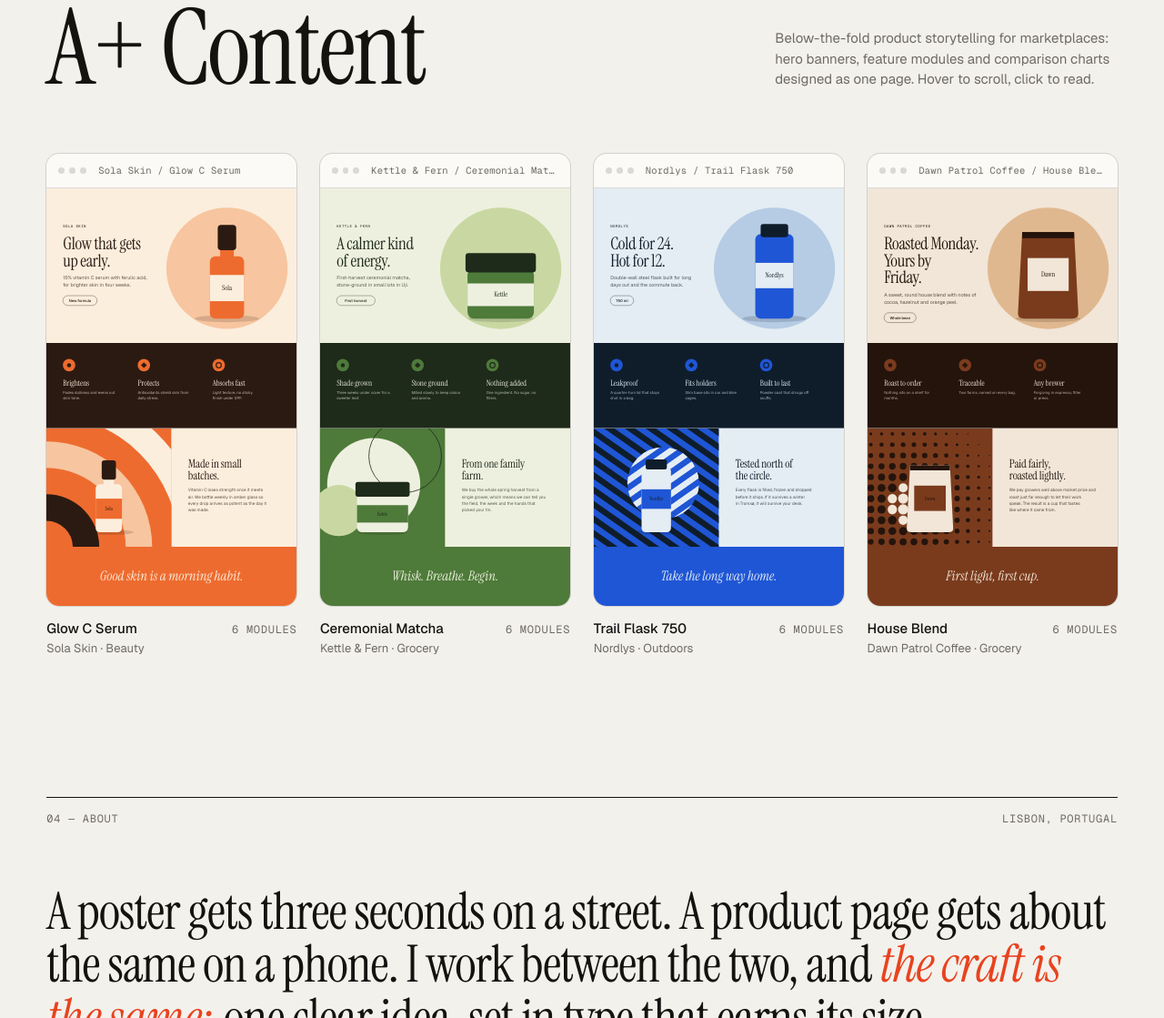
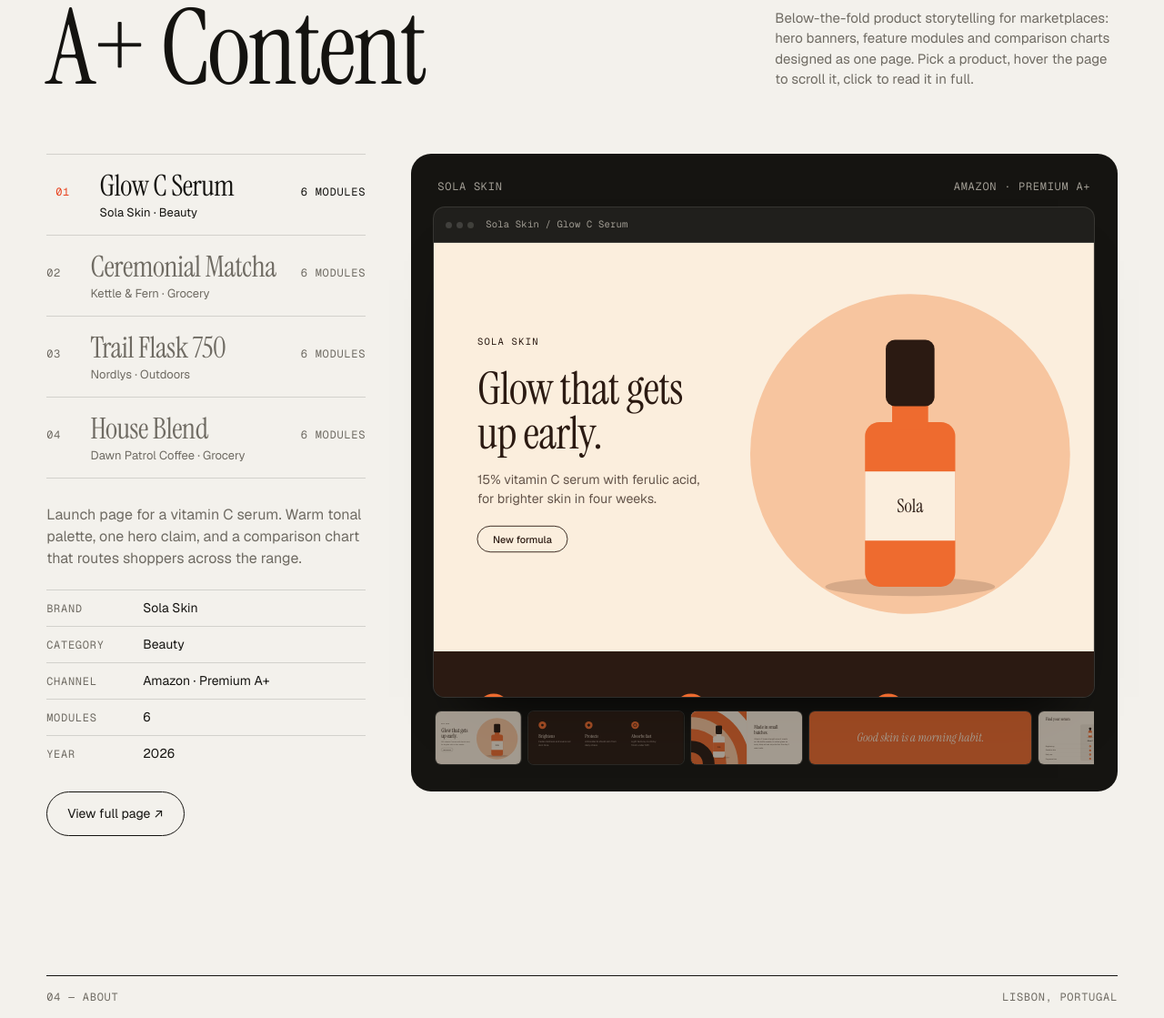
Before and after one commit to yuxuancao97/christina-w-portfolio, a plain HTML site: page index.html in a window 1280 px wide. Shown: the part 8657-9776 px from the top of the page at 91% size. Drawn offline with nearby package versions, Linux system fonts and the light colour scheme.

Commit message:
Rebuild A+ section as a showroom with page preview and module strip
Co-Authored-By: Claude Fable 5.2 <noreply@anthropic.com>

```diff
--- a/css/style.css
+++ b/css/style.css
@@ -8,6 +8,11 @@
   --muted: #6f6b63;
   --line: rgba(20, 19, 16, 0.14);
   --accent: #e8431f;
+  --stage: #151411;
+  --stage-surface: #201f1c;
+  --stage-ink: #edeae3;
+  --stage-muted: #a09c93;
+  --stage-line: rgba(237, 234, 227, 0.16);
   --is-dark: 0;
 
   --serif: "Instrument Serif", "Times New Roman", serif;
@@ -28,6 +33,8 @@
     --muted: #918d84;
     --line: rgba(237, 234, 227, 0.16);
     --accent: #ff5a33;
+    --stage: #1b1b19;
+    --stage-surface: #262623;
     --is-dark: 1;
     color-scheme: dark;
   }
@@ -39,6 +46,8 @@
   --muted: #918d84;
   --line: rgba(237, 234, 227, 0.16);
   --accent: #ff5a33;
+  --stage: #1b1b19;
+  --stage-surface: #262623;
   --is-dark: 1;
   color-scheme: dark;
 }
@@ -75,7 +84,7 @@ h1, h2, h3, p, dl, dd, figure { margin: 0; }
 .skip:focus { top: 10px; }
 
 .eyebrow, .sec-top, .facts dt, .tile-cap .m, .c-meta, .c-item figcaption, .ap-bar,
-.ap-cap .m, .lb-count, .lb-kicker, .lb-meta dt, .about-cols h3, .site-foot, .status {
+.lb-count, .lb-kicker, .lb-meta dt, .ap-meta dt, .about-cols h3, .site-foot, .status {
   font-family: var(--mono);
   font-size: 12px;
   letter-spacing: 0.06em;
@@ -231,28 +240,64 @@ h1, h2, h3, p, dl, dd, figure { margin: 0; }
 /* ─────────────────────────────────────────────
    A+ Content
    ───────────────────────────────────────────── */
-.ap-grid { display: grid; grid-template-columns: repeat(4, 1fr); gap: clamp(14px, 2vw, 28px); }
-.ap-card { min-width: 0; }
+.ap { display: grid; grid-template-columns: repeat(12, 1fr); gap: 24px; align-items: start; }
+.ap-side { grid-column: 1 / 5; position: sticky; top: 96px; padding-right: clamp(0px, 2vw, 32px); min-width: 0; }
+
+/* Project list */
+.ap-tab {
+  all: unset; box-sizing: border-box; display: grid; grid-template-columns: 2.4em 1fr auto; align-items: baseline; gap: 10px;
+  width: 100%; padding: 18px 0; border-top: 1px solid var(--line); cursor: pointer; color: var(--muted);
+  transition: color 0.3s, padding-left 0.45s var(--ease);
+}
+.ap-tab:last-child { border-bottom: 1px solid var(--line); }
+.ap-tab:focus-visible { outline: 2px solid var(--accent); outline-offset: 3px; }
+.ap-tab .n, .ap-tab .m { font-family: var(--mono); font-size: 12px; letter-spacing: 0.06em; text-transform: uppercase; white-space: nowrap; }
+.ap-tab .t { font-family: var(--serif); font-size: clamp(1.6rem, 2.5vw, 2.4rem); line-height: 1; letter-spacing: -0.015em; }
+.ap-tab .c { display: block; font-family: var(--sans); font-size: 13px; letter-spacing: 0; margin-top: 7px; }
+.ap-tab:hover { color: var(--ink); }
+.ap-tab[aria-selected="true"] { color: var(--ink); padding-left: 10px; }
+.ap-tab[aria-selected="true"] .n { color: var(--accent); }
+
+.ap-info { margin-top: 28px; }
+.ap-summary { color: var(--muted); max-width: 34em; }
+.ap-info .btn { margin-top: 22px; }
+
+/* Showroom: a dark stage in both themes, so product pages read like work on a wall */
+.ap-stage {
+  grid-column: 5 / 13; min-width: 0; background: var(--stage); color: var(--stage-ink);
+  border-radius: 22px; padding: clamp(14px, 2vw, 28px);
+}
+.ap-stage > * { animation: ap-in 0.55s var(--ease) both; }
+@keyframes ap-in { from { opacity: 0; transform: translateY(10px); } }
+.ap-stage-top {
+  display: flex; justify-content: space-between; gap: 16px; padding: 2px 4px 14px;
+  font-family: var(--mono); font-size: 12px; letter-spacing: 0.06em; text-transform: uppercase; color: var(--stage-muted);
+}
 .ap-frame {
-  all: unset; display: block; width: 100%; cursor: pointer; overflow: hidden;
-  border-radius: 14px; background: var(--surface); box-shadow: 0 0 0 1px var(--line);
-  transition: box-shadow 0.5s var(--ease), transform 0.5s var(--ease);
+  all: unset; display: block; width: 100%; cursor: zoom-in; overflow: hidden;
+  border-radius: 12px; background: var(--stage-surface);
+  box-shadow: 0 0 0 1px var(--stage-line), 0 40px 60px -40px #000;
 }
-.ap-frame:focus-visible { outline: 2px solid var(--accent); outline-offset: 3px; }
-.ap-frame:hover { box-shadow: 0 0 0 1px var(--line), 0 30px 50px -28px rgba(0, 0, 0, 0.5); }
-.ap-bar { display: flex; align-items: center; gap: 5px; padding: 11px 13px; border-bottom: 1px solid var(--line); color: var(--muted); font-size: 10.5px; text-transform: none; letter-spacing: 0.02em; }
-.ap-bar i { width: 7px; height: 7px; border-radius: 50%; background: var(--line); }
+.ap-frame:focus-visible, .ap-thumb:focus-visible { outline: 2px solid var(--accent); outline-offset: 3px; }
+.ap-bar { display: flex; align-items: center; gap: 5px; padding: 11px 13px; border-bottom: 1px solid var(--stage-line); color: var(--stage-muted); font-size: 10.5px; text-transform: none; letter-spacing: 0.02em; }
+.ap-bar i { width: 7px; height: 7px; border-radius: 50%; background: var(--stage-line); }
 .ap-bar span { margin-left: 8px; overflow: hidden; text-overflow: ellipsis; white-space: nowrap; }
-.ap-view { display: block; aspect-ratio: 3 / 5; overflow: hidden; }
+.ap-view { display: block; aspect-ratio: 16 / 11; overflow: hidden; }
 .ap-stack { display: block; transition: transform 1.2s var(--ease); will-change: transform; }
 .ap-stack > * { display: block; width: 100%; height: auto; }
 @media (hover: hover) {
   .ap-frame:hover .ap-stack { transform: translateY(var(--shift, 0px)); transition: transform 7s linear; }
 }
-.ap-cap { display: flex; justify-content: space-between; align-items: baseline; gap: 12px; margin-top: 14px; }
-.ap-cap .t { font-size: 15px; font-weight: 500; }
-.ap-cap .c { display: block; font-size: 13px; color: var(--muted); font-weight: 400; }
-.ap-cap .m { color: var(--muted); white-space: nowrap; }
+
+/* Module strip: every content block of the page, in order */
+.ap-strip { display: flex; gap: 8px; margin-top: 14px; padding: 2px 2px 4px; overflow-x: auto; scrollbar-width: none; }
+.ap-strip::-webkit-scrollbar { display: none; }
+.ap-thumb {
+  all: unset; flex: none; height: 58px; cursor: zoom-in; overflow: hidden; border-radius: 6px;
+  opacity: 0.62; box-shadow: 0 0 0 1px var(--stage-line); transition: opacity 0.25s, transform 0.35s var(--ease);
+}
+.ap-thumb:hover { opacity: 1; transform: translateY(-3px); }
+.ap-thumb > * { display: block; height: 100%; width: auto; max-width: none; }
 
 /* ─────────────────────────────────────────────
    About
@@ -331,9 +376,10 @@ h1, h2, h3, p, dl, dd, figure { margin: 0; }
 .lb-note { color: var(--muted); font-size: 14.5px; }
 .lb-note:empty { display: none; }
 .lb-meta { margin-top: 22px; }
-.lb-meta div { display: grid; grid-template-columns: 96px 1fr; gap: 10px; padding: 9px 0; border-top: 1px solid var(--line); }
-.lb-meta dt { color: var(--muted); padding-top: 2px; }
-.lb-meta dd { font-size: 14px; }
+.lb-meta div, .ap-meta div { display: grid; grid-template-columns: 96px 1fr; gap: 10px; padding: 9px 0; border-top: 1px solid var(--line); }
+.lb-meta dt, .ap-meta dt { color: var(--muted); padding-top: 2px; }
+.lb-meta dd, .ap-meta dd { font-size: 14px; }
+.ap-meta { margin-top: 22px; }
 .lb-nav { display: flex; gap: 8px; margin-top: 24px; }
 .lb-nav[hidden] { display: none; }
 .lb-nav button {
@@ -347,8 +393,6 @@ h1, h2, h3, p, dl, dd, figure { margin: 0; }
    ───────────────────────────────────────────── */
 @media (max-width: 1099px) {
   .poster-grid { grid-template-columns: repeat(3, 1fr); }
-  .ap-grid { grid-template-columns: repeat(2, 1fr); gap: 36px 20px; }
-  .ap-view { aspect-ratio: 4 / 5; }
   .about-cols { grid-template-columns: repeat(2, 1fr); }
 }
 
@@ -358,6 +402,18 @@ h1, h2, h3, p, dl, dd, figure { margin: 0; }
   .hero-intro, .facts { grid-column: 1 / -1; }
   .sec-main h2, .sec-main p { grid-column: 1 / -1; }
   .campaign { display: block; }
+  .ap { display: flex; flex-direction: column; align-items: stretch; gap: 20px; }
+  .ap-side { display: contents; }
+  .ap-index { order: 1; display: flex; gap: 8px; overflow-x: auto; margin: 0 calc(var(--pad) * -1); padding: 2px var(--pad); scrollbar-width: none; }
+  .ap-index::-webkit-scrollbar { display: none; }
+  .ap-tab, .ap-tab[aria-selected="true"] { display: block; flex: none; width: auto; padding: 9px 15px; border: 1px solid var(--line); border-radius: 999px; }
+  .ap-tab .n, .ap-tab .m, .ap-tab .c { display: none; }
+  .ap-tab .t { font-family: var(--sans); font-size: 14px; letter-spacing: 0; white-space: nowrap; }
+  .ap-tab[aria-selected="true"] { background: var(--ink); color: var(--bg); border-color: var(--ink); }
+  .ap-stage { order: 2; border-radius: 16px; padding: 12px; }
+  .ap-view { aspect-ratio: 4 / 5; }
+  .ap-thumb { height: 46px; }
+  .ap-info { order: 3; margin-top: 0; }
   .c-info { position: static; padding: 0 0 24px; }
   .lb-body { display: flex; flex-direction: column; }
   .lb-stage { --stage-h: calc(100dvh - 56px - 32px - 290px); flex: 1; padding: 16px var(--pad); }
@@ -375,12 +431,6 @@ h1, h2, h3, p, dl, dd, figure { margin: 0; }
   .poster-grid { grid-template-columns: repeat(2, 1fr); }
   .tile-cap .m { display: none; }
   .facts div { grid-template-columns: 90px 1fr; }
-  .ap-grid {
-    display: flex; overflow-x: auto; scroll-snap-type: x mandatory; gap: 14px;
-    margin: 0 calc(var(--pad) * -1); padding: 2px var(--pad) 8px; scrollbar-width: none;
-  }
-  .ap-grid::-webkit-scrollbar { display: none; }
-  .ap-card { flex: none; width: 78vw; scroll-snap-align: center; }
   .about-cols { gap: 28px 16px; }
   .site-foot { flex-direction: column; gap: 8px; }
 }
--- a/index.html
+++ b/index.html
@@ -82,10 +82,16 @@
         <div class="sec-top"><span>03 — E-commerce</span><span id="count-aplus"></span></div>
         <div class="sec-main">
           <h2>A+ Content</h2>
-          <p>Below-the-fold product storytelling for marketplaces: hero banners, feature modules and comparison charts designed as one page. Hover to scroll, click to read.</p>
+          <p>Below-the-fold product storytelling for marketplaces: hero banners, feature modules and comparison charts designed as one page. Pick a product, hover the page to scroll it, click to read it in full.</p>
         </div>
       </header>
-      <div class="ap-grid" id="ap-grid"></div>
+      <div class="ap reveal">
+        <div class="ap-side">
+          <div class="ap-index" id="ap-index" role="tablist" aria-label="A+ projects"></div>
+          <div class="ap-info" id="ap-info"></div>
+        </div>
+        <div class="ap-stage" id="ap-stage" role="tabpanel"></div>
+      </div>
     </section>
 
     <!-- ───────── About ───────── -->
--- a/js/art.js
+++ b/js/art.js
@@ -401,9 +401,9 @@
   }
 
   const DEFAULT_MODULES = ['hero', 'features', 'split', 'banner', 'compare', 'steps'];
-  function aplusPage(pr) {
-    return (pr.layout || DEFAULT_MODULES).map((t, i) => aplusModule(pr, t, i)).join('');
+  function aplusModules(pr) {
+    return (pr.layout || DEFAULT_MODULES).map((t, i) => aplusModule(pr, t, i));
   }
 
-  window.Art = { poster, aplusPage, esc, PALETTES, STYLES: Object.keys(STYLES) };
+  window.Art = { poster, aplusModules, MODULES: DEFAULT_MODULES, esc, PALETTES, STYLES: Object.keys(STYLES) };
 })();
--- a/js/data.js
+++ b/js/data.js
@@ -10,6 +10,7 @@
                       and set `ratio` to the image's [width, height]
    • A+ page:         add  modules: ['images/aplus/x-1.jpg', 'images/aplus/x-2.jpg', …]
                       (one image per content module, top to bottom)
+                      optional extras: role: 'Design & art direction', result: '…'
 
    Any item without an image shows a generated placeholder, drawn
    from `art: [style, palette]`.
--- a/js/main.js
+++ b/js/main.js
@@ -105,33 +105,72 @@
   }).join('');
 
   /* ── A+ content ──────────────────────────────────────────── */
-  const apPage = a => a.modules ? a.modules.map((src, i) => img(src, `${a.brand} ${a.title}, module ${i + 1}`)).join('') : Art.aplusPage(a);
-  const apCount = a => (a.modules || a.layout || [1, 2, 3, 4, 5, 6]).length;
+  // One entry per content module: the designer's own images if given, placeholders if not.
+  const apMods = a => a.modules
+    ? a.modules.map((src, i) => img(src, `${a.brand} ${a.title}, module ${i + 1}`))
+    : Art.aplusModules(a);
+  const apCount = a => (a.modules || a.layout || Art.MODULES).length;
+  const apMeta = a => [['Brand', a.brand], ['Category', a.category], ['Channel', a.marketplace], ['Role', a.role],
+    ['Modules', String(apCount(a))], ['Year', a.year], ['Result', a.result]].filter(m => m[1]);
+  const metaHTML = rows => rows.map(m => `<div><dt>${esc(m[0])}</dt><dd>${esc(m[1])}</dd></div>`).join('');
 
   $('#count-aplus').textContent = `${D.aplus.length} product pages`;
   groups.aplus = D.aplus.map(a => ({
-    page: true, html: () => apPage(a),
-    kicker: 'A+ Content', title: a.title, note: a.summary,
-    meta: [['Brand', a.brand], ['Category', a.category], ['Channel', a.marketplace], ['Modules', String(apCount(a))], ['Year', a.year], ['Result', a.result]]
+    page: true, html: () => apMods(a).join(''),
+    kicker: 'A+ Content', title: a.title, note: a.summary, meta: apMeta(a)
   }));
 
-  $('#ap-grid').innerHTML = D.aplus.map((a, i) =>
-    `<article class="ap-card reveal" style="transition-delay:${i * 70}ms">` +
-      `<button class="ap-frame" type="button" data-group="aplus" data-i="${i}" aria-label="View ${esc(a.brand)} ${esc(a.title)} A+ page">` +
+  const apIndex = $('#ap-index'), apStage = $('#ap-stage'), apInfo = $('#ap-info');
+  apIndex.innerHTML = D.aplus.map((a, i) =>
+    `<button class="ap-tab" type="button" role="tab" id="ap-tab-${i}" aria-controls="ap-stage" aria-selected="false" tabindex="-1" data-ap="${i}">` +
+      `<span class="n">${pad2(i + 1)}</span>` +
+      `<span class="t">${esc(a.title)}<span class="c">${esc(a.brand)} · ${esc(a.category)}</span></span>` +
+      `<span class="m">${apCount(a)} modules</span>` +
+    `</button>`).join('');
+
+  // Hovering the page preview scrolls it to the bottom; this measures how far.
+  const apRO = 'ResizeObserver' in window ? new ResizeObserver(() => {
+    const view = $('.ap-view', apStage), stack = view && view.firstElementChild;
+    if (stack) view.style.setProperty('--shift', Math.min(0, view.clientHeight - stack.offsetHeight) + 'px');
+  }) : null;
+
+  function selectAp(i) {
+    const a = D.aplus[i];
+    $$('.ap-tab', apIndex).forEach((t, k) => {
+      t.setAttribute('aria-selected', String(k === i));
+      t.tabIndex = k === i ? 0 : -1;
+    });
+    apStage.setAttribute('aria-labelledby', 'ap-tab-' + i);
+    apStage.innerHTML =
+      `<div class="ap-stage-top"><span>${esc(a.brand)}</span><span>${esc(a.marketplace)}</span></div>` +
+      `<button class="ap-frame" type="button" data-group="aplus" data-i="${i}" aria-label="Open the full ${esc(a.title)} page">` +
         `<span class="ap-bar"><i></i><i></i><i></i><span>${esc(a.brand)} / ${esc(a.title)}</span></span>` +
-        `<span class="ap-view"><span class="ap-stack">${apPage(a)}</span></span>` +
+        `<span class="ap-view"><span class="ap-stack">${apMods(a).join('')}</span></span>` +
       `</button>` +
-      `<div class="ap-cap"><span class="t">${esc(a.title)}<span class="c">${esc(a.brand)} · ${esc(a.category)}</span></span><span class="m">${apCount(a)} modules</span></div>` +
-    `</article>`).join('');
+      `<div class="ap-strip">` + apMods(a).map((m, k) =>
+        `<button class="ap-thumb" type="button" data-group="aplus" data-i="${i}" data-mod="${k}" aria-label="Open module ${k + 1} of ${esc(a.title)}">${m}</button>`).join('') +
+      `</div>`;
+    apInfo.innerHTML =
+      `<p class="ap-summary">${esc(a.summary)}</p>` +
+      `<dl class="ap-meta">${metaHTML(apMeta(a))}</dl>` +
+      `<button class="btn" type="button" data-group="aplus" data-i="${i}">View full page ↗</button>`;
+    if (apRO) { apRO.disconnect(); apRO.observe($('.ap-view', apStage)); apRO.observe($('.ap-stack', apStage)); }
+  }
 
-  // Hovering a page preview scrolls it to the bottom; this measures how far.
-  if ('ResizeObserver' in window) {
-    const ro = new ResizeObserver(entries => entries.forEach(e => {
-      const view = e.target, stack = view.firstElementChild;
-      view.style.setProperty('--shift', Math.min(0, view.clientHeight - stack.offsetHeight) + 'px');
-    }));
-    $$('.ap-view').forEach(v => ro.observe(v));
-  }
+  apIndex.addEventListener('click', e => {
+    const t = e.target.closest('.ap-tab');
+    if (t) selectAp(+t.dataset.ap);
+  });
+  apIndex.addEventListener('keydown', e => {
+    const step = { ArrowDown: 1, ArrowRight: 1, ArrowUp: -1, ArrowLeft: -1 }[e.key];
+    if (!step) return;
+    e.preventDefault();
+    const tabs = $$('.ap-tab', apIndex), cur = tabs.findIndex(t => t.getAttribute('aria-selected') === 'true');
+    const next = (cur + step + tabs.length) % tabs.length;
+    selectAp(next);
+    tabs[next].focus();
+  });
+  if (D.aplus.length) selectAp(0);
 
   /* ── Viewer ──────────────────────────────────────────────── */
   const lb = $('#lb'), lbMedia = $('.lb-media', lb), lbStage = $('.lb-stage', lb);
@@ -161,6 +200,10 @@
     show(+t.dataset.i);
     if (!lb.open) lb.showModal();
     root.classList.add('lb-open');
+    if (t.dataset.mod) { // opened from a module thumbnail: jump to that module
+      const el = lbMedia.children[+t.dataset.mod];
+      if (el) lbStage.scrollTop += el.getBoundingClientRect().top - lbMedia.getBoundingClientRect().top;
+    }
   });
   lb.addEventListener('close', () => {
     if (lb.open) return; // reopened before this event arrived
```
